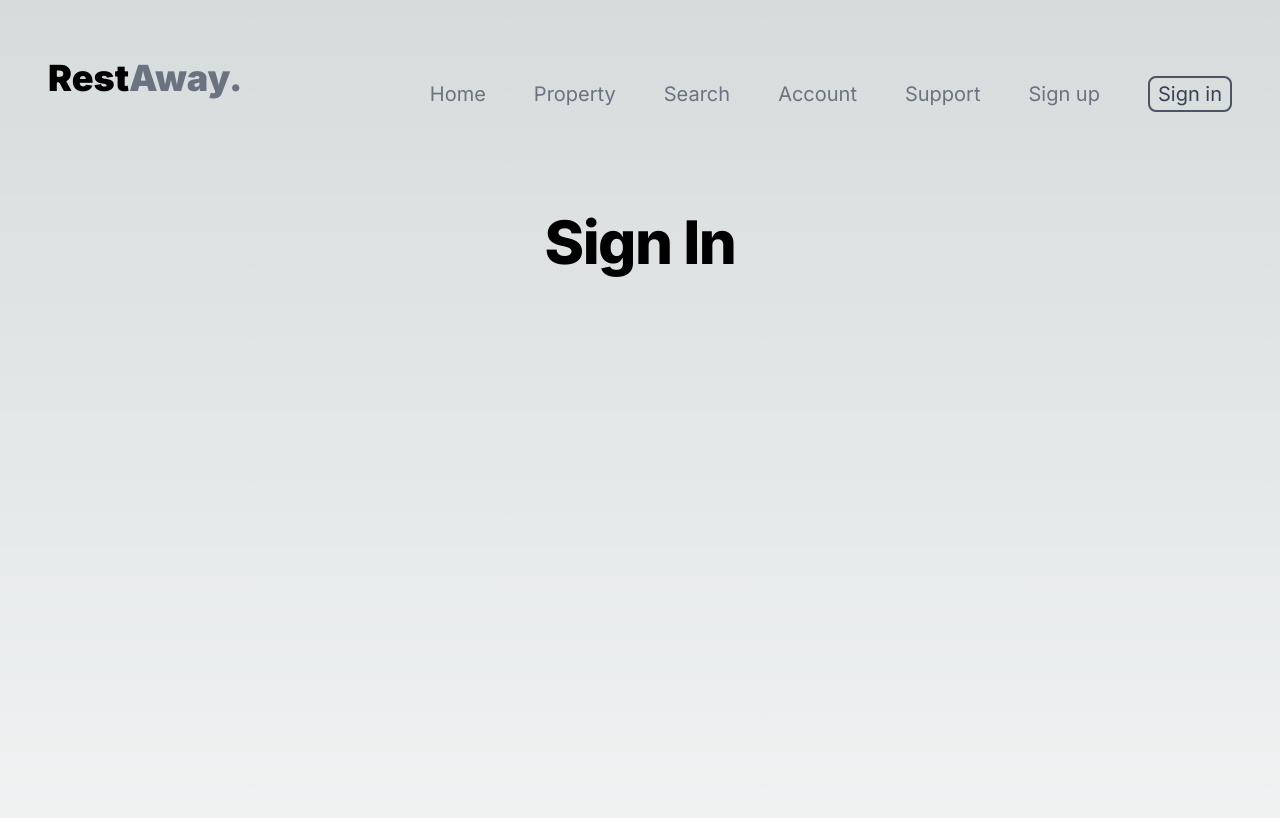
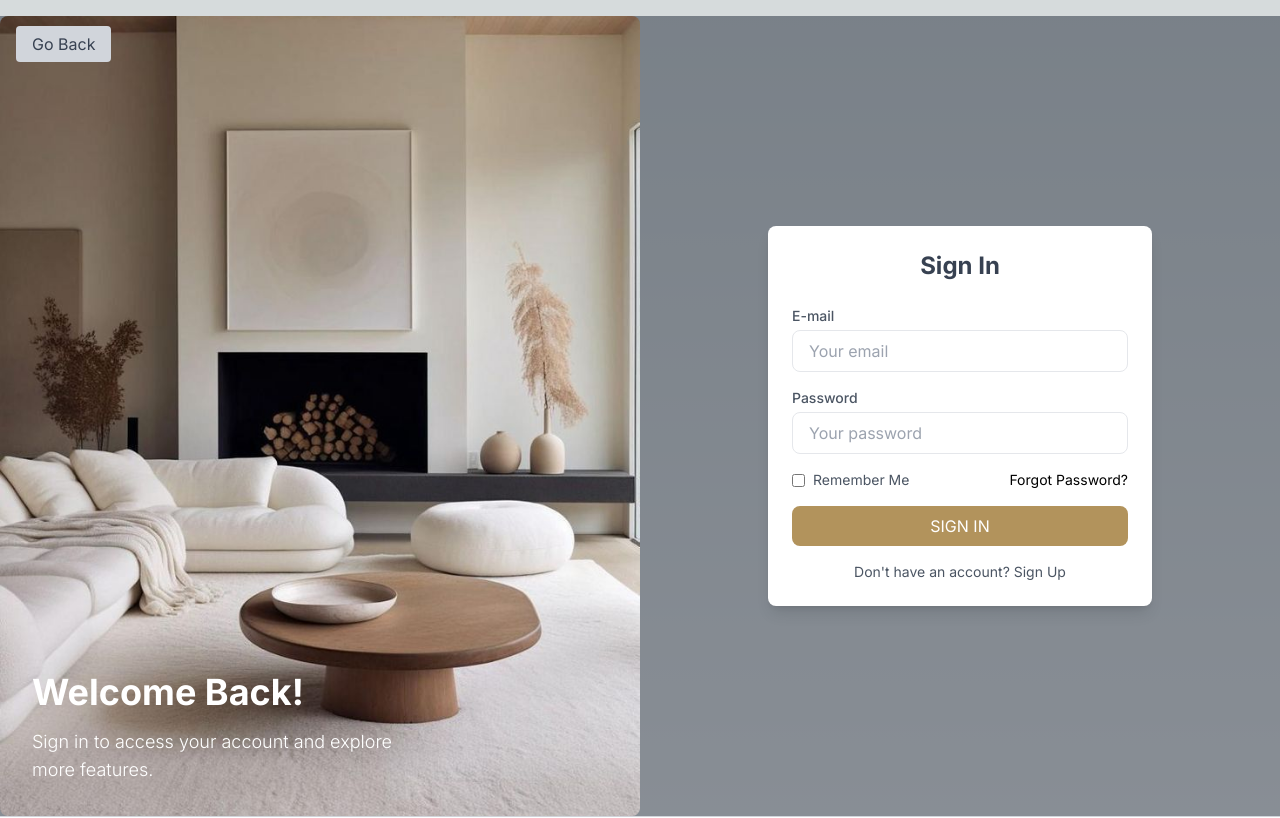
Before and after one commit to dariamilic/korisnicka-sucelja, a Next.js app in the folder rest_away_booking_project/: page /signIn in a window 1280 px wide. Shown: the top 818 px of the page. Built offline with nearby package versions, Linux system fonts and the light colour scheme.

Commit message:
sign in-basic page look

```diff
--- a/rest_away_booking_project/src/app/signIn/page.tsx
+++ b/rest_away_booking_project/src/app/signIn/page.tsx
@@ -1,15 +1,90 @@
 "use client";
-import { Navigation } from "@/components/navigation";
-import {useState} from "react";
+import Link from "next/link";
 
-export default function SignIn() {
-  const [isOpen, setIsOpen] = useState(false);
+const SignInPage = () => {
   return (
-    <main>
-      <Navigation setIsOpen={setIsOpen} />
-      <header  className="flex min-h-screen flex-col items-center p-10">
-      <h1 className="text-6xl font-extrabold tracking-tight">Sign In</h1>
-      </header>
-    </main>
+    <div className="flex items-center justify-center min-h-screen bg-gray-800 bg-opacity-50 relative">
+      {/* Left Section with Image and Text */}
+      <div className="absolute inset-0 flex">
+        <div
+          className="w-1/2 bg-cover bg-center relative rounded-lg"
+          style={{ backgroundImage: "url('/signin.jpg')" }}
+        >
+          <div className="absolute top-4 left-4">
+            <Link
+              href="/"
+              className="px-4 py-2 bg-gray-300 text-gray-700 rounded hover:bg-gray-400"
+            >
+              Go Back
+            </Link>
+          </div>
+          <div className="absolute bottom-8 left-8 text-white space-y-4 max-w-sm">
+            <h1 className="text-4xl font-bold ">Welcome Back!</h1>
+            <p className="text-lg font-light">
+              Sign in to access your account and explore more features.
+            </p>
+          </div>
+        </div>
+
+        {/* Right Section with Form */}
+        <div className="w-1/2 flex items-center justify-center">
+          <div className="relative bg-white rounded-lg shadow-lg w-80 sm:w-96 p-6">
+            <h2 className="text-2xl font-bold text-gray-700 mb-6 text-center">Sign In</h2>
+            <form className="space-y-4">
+              <div>
+                <label className="block text-sm font-medium text-gray-600">E-mail</label>
+                <input
+                  type="email"
+                  className="block w-full mt-1 px-4 py-2 border rounded-lg focus:ring-primary-500 focus:border-primary-500"
+                  placeholder="Your email"
+                />
+              </div>
+              <div>
+                <label className="block text-sm font-medium text-gray-600">Password</label>
+                <input
+                  type="password"
+                  className="block w-full mt-1 px-4 py-2 border rounded-lg focus:ring-primary-500 focus:border-primary-500"
+                  placeholder="Your password"
+                />
+              </div>
+              <div className="flex items-center justify-between">
+                <div className="flex items-center">
+                  <input
+                    type="checkbox"
+                    className="text-primary-500 focus:ring-primary-500 rounded"
+                  />
+                  <label className="ml-2 text-sm text-gray-600">Remember Me</label>
+                </div>
+                <Link
+                  href="/forgot-password"
+                  className="text-sm text-primary-500 hover:underline"
+                >
+                  Forgot Password?
+                </Link>
+              </div>
+              <button
+                type="submit"
+                className="w-full mt-2 py-2 px-4 bg-[#b2935c] text-white rounded-lg hover:bg-[#5B597A] focus:ring-2 focus:ring-offset-2 focus:ring-[#5B597A]"
+              >
+                SIGN IN
+              </button>
+            </form>
+            <div className="text-center mt-4">
+              <p className="text-sm text-gray-600">
+                Don't have an account?{' '}
+                <Link
+                  href="/signUp"
+                  className="text-primary-500 hover:underline"
+                >
+                  Sign Up
+                </Link>
+              </p>
+            </div>
+          </div>
+        </div>
+      </div>
+    </div>
   );
-}
+};
+
+export default SignInPage;
```
Also changed, not shown: rest_away_booking_project/public/signin.jpg (added).
